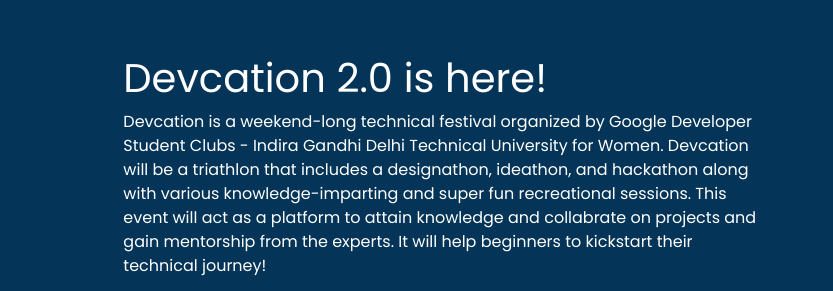
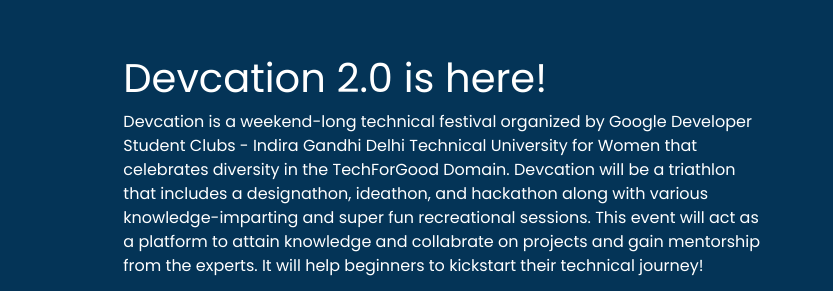
Before and after one commit to Alcyone713/Devcation-2.0, a plain HTML site: page index.html in a window 1280 px wide. Shown: the part 771-1062 px from the top of the page, 0-833 px from the left. Drawn offline with nearby package versions, Linux system fonts and the light colour scheme.

Commit message:
Update index.html

```diff
--- a/index.html
+++ b/index.html
@@ -32,7 +32,7 @@
     <div id="div3">
         <div class="info">
             <h1>Devcation 2.0 is here!</h1>
-            <p>Devcation is a weekend-long technical festival organized by Google Developer Student Clubs - Indira Gandhi Delhi Technical University for Women. Devcation will be a triathlon that includes a designathon, ideathon, and hackathon along with various knowledge-imparting and super fun recreational sessions.
+            <p>Devcation is a weekend-long technical festival organized by Google Developer Student Clubs - Indira Gandhi Delhi Technical University for Women that celebrates diversity in the TechForGood Domain. Devcation will be a triathlon that includes a designathon, ideathon, and hackathon along with various knowledge-imparting and super fun recreational sessions.
                 This event will act as a platform to attain knowledge and collabrate on projects and gain mentorship from the experts. It will help beginners to kickstart their technical journey!</p>
 
                 <p> Our aim is to inspire, challenge and motivate passionate innovators, especially women, to pursue their
```
